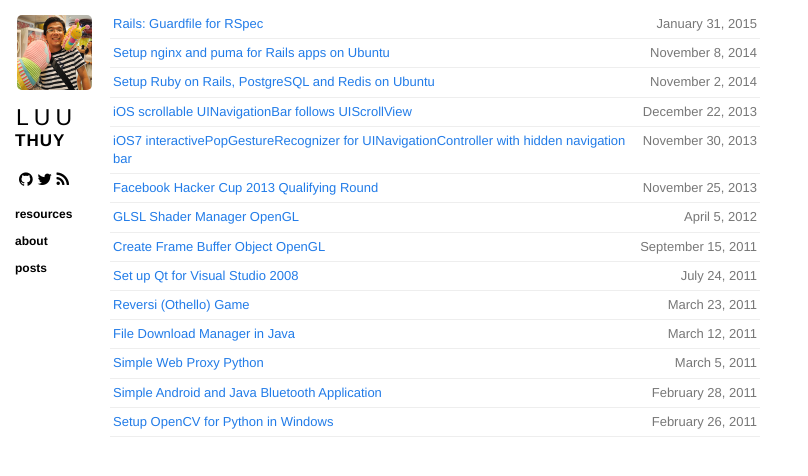
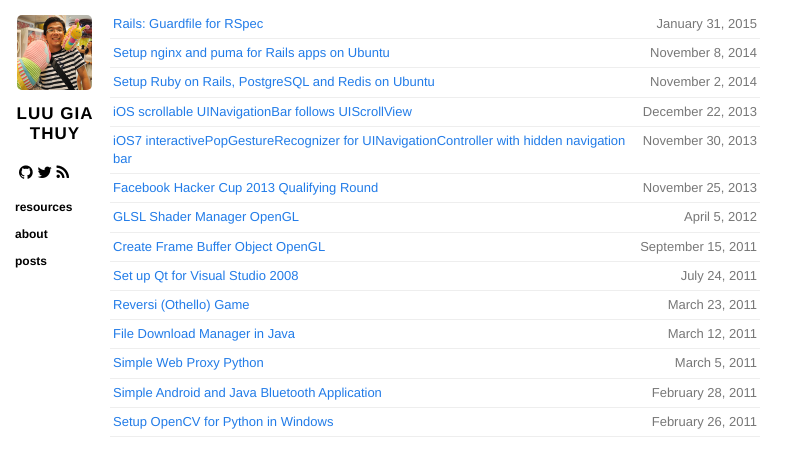
Before and after one commit to luugiathuy/luugiathuy.github.io, a Jekyll site: the page built from index.html, in a window 1280 px wide. Shown: the top 476 px of the page, without its empty margins (0-808 px from the left). Built offline with Jekyll 4.4.1, drawn with Linux system fonts in a browser that asks for light colours; nearby versions of some CDN libraries.

Commit message:
Fix name style

```diff
--- a/_includes/head.html
+++ b/_includes/head.html
@@ -26,6 +26,5 @@
   <script type="text/javascript" src="http://ajax.googleapis.com/ajax/libs/jquery/1.8.3/jquery.min.js"></script>
   <script type="text/javascript" src="{{ "/js/application.js" | prepend: site.baseurl }}"></script>
 
-  <!-- <link rel="stylesheet" href="{{ "/css/main.css" | prepend: site.baseurl }}"> -->
   <link rel="canonical" href="{{ page.url | replace:'index.html','' | prepend: site.baseurl | prepend: site.url }}">
 </head>
--- a/_includes/sidebar.html
+++ b/_includes/sidebar.html
@@ -5,15 +5,21 @@
 
   <section class="name">
     <a href="/">
-      <span id="fname">{{ site.name|split:' '|first }}</span>
-      <span id="lname">{{ site.name|split:' '|last }}</span>
+      <span id="lname">{{ site.name }}</span>
+      <!-- <span id="fname">{{ site.name }}</span> -->
     </a>
   </section>
 
   <section class="meta">
-    <a href="https://github.com/{{ site.github_username }}" target="_blank"><i class="fa fa-github"></i></a>
-    <a href="https://twitter.com/{{ site.twitter_username }}" target="_blank"><i class="fa fa-twitter"></i></a>
-    <a href="/feed.xml"><i class="fa fa-rss"></i></a>
+    <a href="https://github.com/{{ site.github_username }}" target="_blank">
+      <i class="fa fa-github"></i>
+    </a>
+    <a href="https://twitter.com/{{ site.twitter_username }}" target="_blank">
+      <i class="fa fa-twitter"></i>
+    </a>
+    <a href="/feed.xml">
+      <i class="fa fa-rss"></i>
+    </a>
   </section>
 
   <section class="sections">
--- a/css/base.css
+++ b/css/base.css
@@ -24,10 +24,12 @@
     border-radius: 5px; }
   .sidebar .name {
     text-transform: uppercase;
+    text-align: center;
     margin: 10px 0 20px 0; }
     .sidebar .name #fname {
       padding-left: 1px;
-      font-size: 23px;
+      font-size: 17px;
+      font-weight: bold;
       letter-spacing: 5px;
       color: black; }
     .sidebar .name #lname {
--- a/index.html
+++ b/index.html
@@ -5,7 +5,8 @@
   {% for post in site.posts %}
     {% unless post.draft %}
     <li>
-      <span>{{ post.date | date: "%B %e, %Y" }}</span> <a href="{{ post.url }}">{{ post.title }}</a>
+      <span>{{ post.date | date: "%B %e, %Y" }}</span>
+      <a href="{{ post.url }}">{{ post.title }}</a>
     </li>
     {% endunless %}
   {% endfor %}
```
